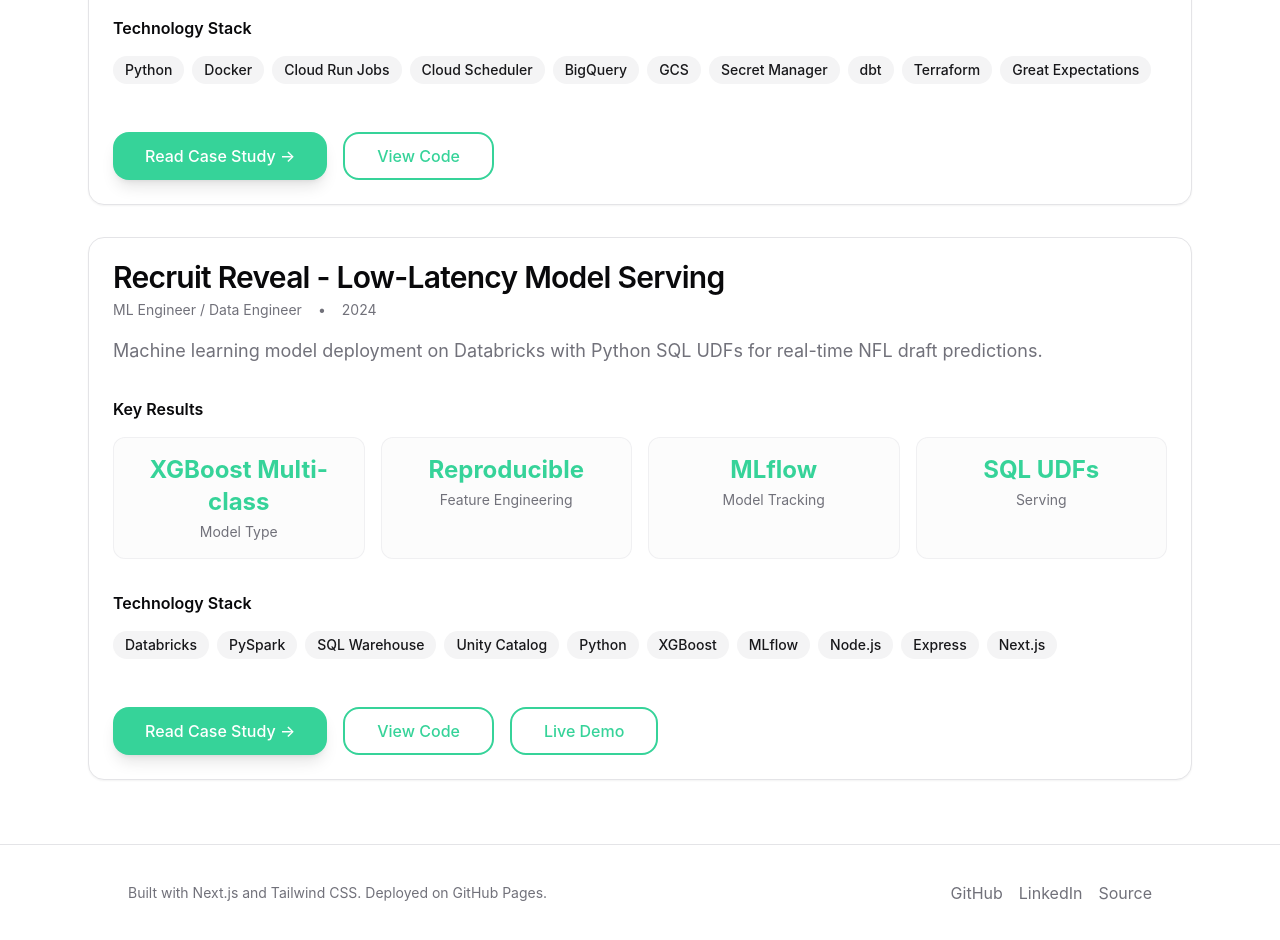
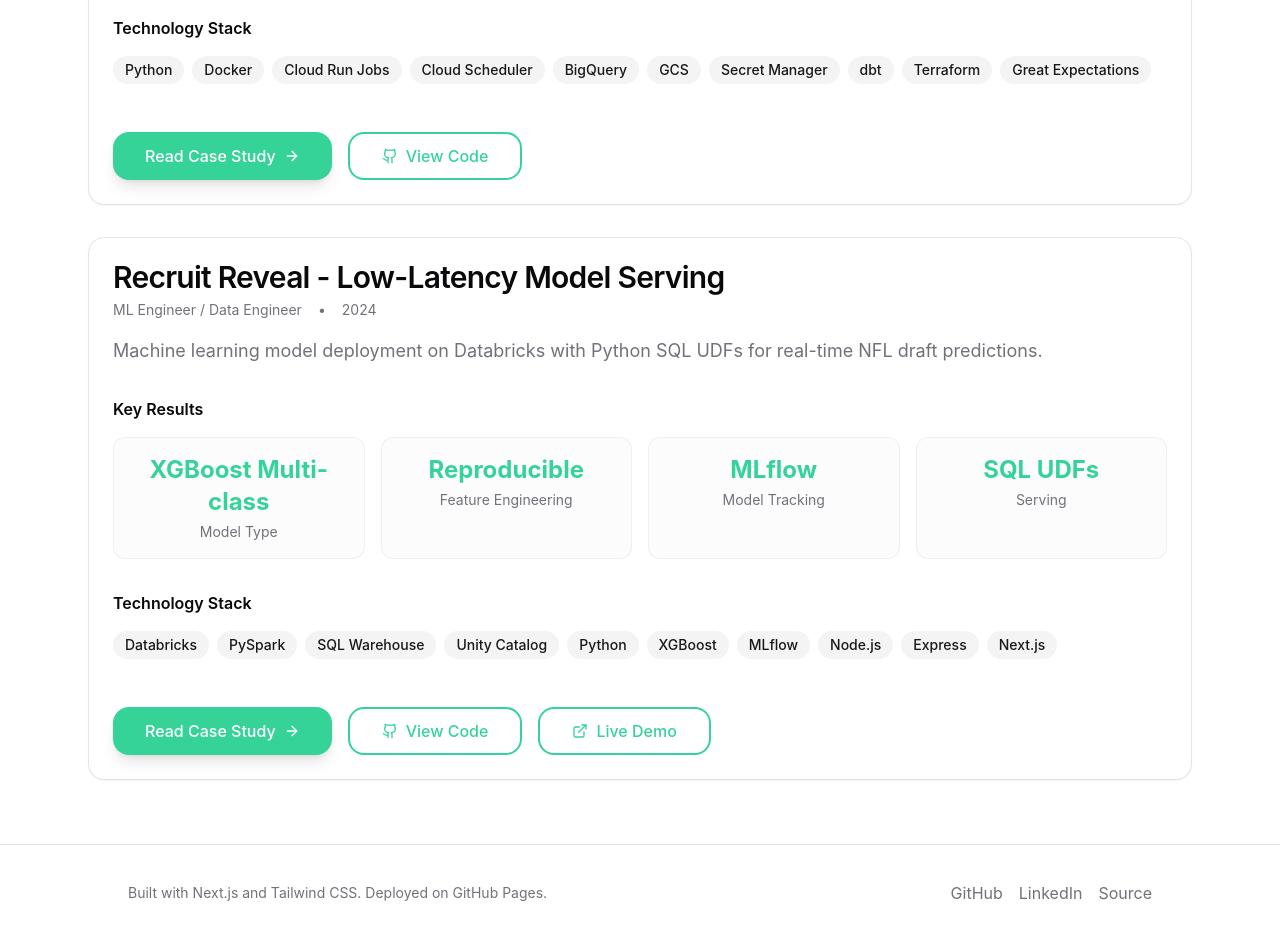
Before and after one commit to DrakeDamon/portfolio-nextjs, a Next.js app: page /projects in a window 1280 px wide. Shown: the part 1200-2140 px from the top of the page. Built offline with nearby package versions, Linux system fonts and the light colour scheme.

Commit message:
Restore lucide-react icons for better UX
- Re-install lucide-react (lightweight, well-optimized icon library)
- Restore ArrowRight, Github, and ExternalLink icons to project buttons
- Improves visual hierarchy and user experience
- Icons enhance button clarity and professional appearance

```diff
--- a/package.json
+++ b/package.json
@@ -14,6 +14,7 @@
     "@mdx-js/react": "^3.1.0",
     "@next/mdx": "^15.5.0",
     "framer-motion": "^12.23.12",
+    "lucide-react": "^0.540.0",
     "next": "^14.0.0",
     "next-sitemap": "^4.2.3",
     "next-themes": "^0.2.1",
--- a/src/app/projects/page.tsx
+++ b/src/app/projects/page.tsx
@@ -2,6 +2,7 @@
 import { Card, CardHeader, CardTitle, CardContent } from "@/components/ui/card"
 import { Badge } from "@/components/ui/badge"
 import { Button } from "@/components/ui/button"
+import { ArrowRight, ExternalLink, Github } from "lucide-react"
 import Link from 'next/link'
 
 export default function ProjectsPage() {
@@ -66,20 +67,23 @@
               {/* Actions */}
               <div className="flex flex-wrap gap-4 pt-4">
                 <Button size="lg" asChild>
-                  <Link href={`/projects/${study.slug}`}>
-                    Read Case Study →
+                  <Link href={`/projects/${study.slug}`} className="flex items-center gap-2">
+                    Read Case Study
+                    <ArrowRight className="h-4 w-4" />
                   </Link>
                 </Button>
                 {study.links?.repo && (
                   <Button variant="outline" size="lg" asChild>
-                    <a href={study.links.repo} target="_blank" rel="noopener noreferrer">
+                    <a href={study.links.repo} target="_blank" rel="noopener noreferrer" className="flex items-center gap-2">
+                      <Github className="h-4 w-4" />
                       View Code
                     </a>
                   </Button>
                 )}
                 {study.links?.demo && (
                   <Button variant="outline" size="lg" asChild>
-                    <a href={study.links.demo} target="_blank" rel="noopener noreferrer">
+                    <a href={study.links.demo} target="_blank" rel="noopener noreferrer" className="flex items-center gap-2">
+                      <ExternalLink className="h-4 w-4" />
                       Live Demo
                     </a>
                   </Button>
```
Also changed, not shown: 1 other file (tests, documents, lock files or other folders).
